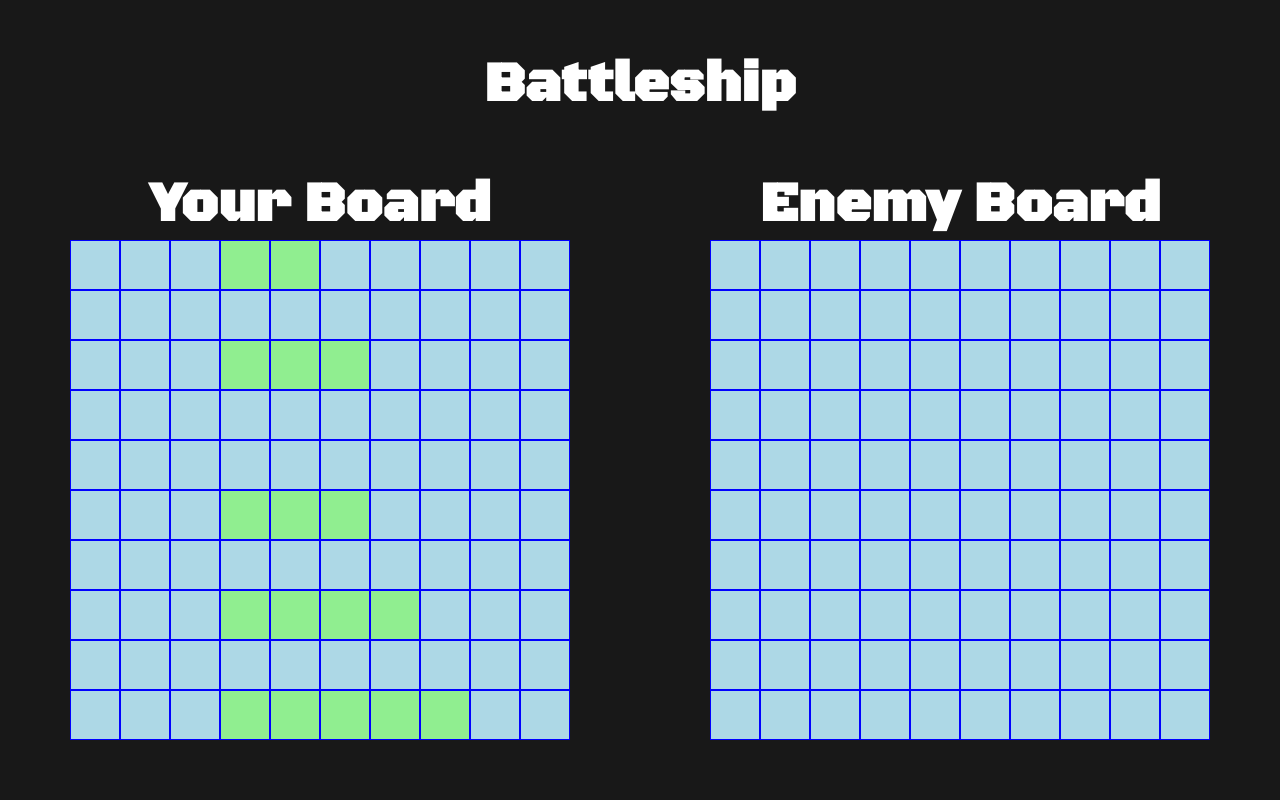
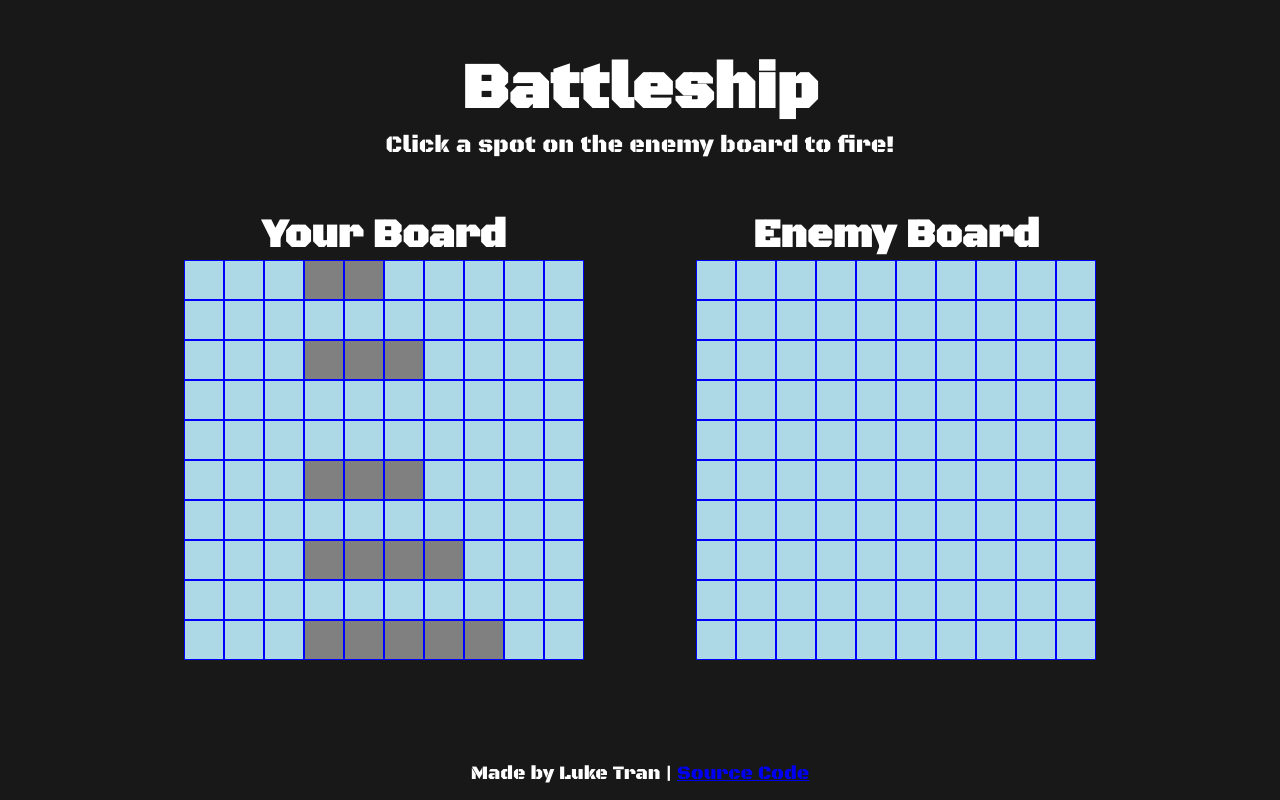
Before and after one commit to luket8032/battleship, a website built with webpack: page src/index.html in a window 1280 px wide. Both pictures are taken after a click on the button "Start Game". Built offline with nearby package versions, Linux system fonts and the light colour scheme.

Commit message:
Add instruction text and rezied elements

```diff
--- a/src/domStuff.js
+++ b/src/domStuff.js
@@ -6,9 +6,10 @@ const domStuff = () => {
         const boardGrid = document.createElement('div');
         const boardTitle = document.createElement('h1');
         boardGrid.className = 'board-container';
+        boardTitle.className = 'board-title';
         if(board.isPlayer) {
-            boardGrid.setAttribute('data-owner', 'player')
-            boardTitle.textContent = 'Your Board'
+            boardGrid.setAttribute('data-owner', 'player');
+            boardTitle.textContent = 'Your Board';
         } else {
             boardGrid.setAttribute('data-owner', 'computer');
             boardTitle.textContent = 'Enemy Board';
--- a/src/index.html
+++ b/src/index.html
@@ -12,6 +12,7 @@
             <p>Click "Start Game" to start your battle. Good luck Admiral!</p>
             <button class="start-button" id="startButton">Start Game</button>
         </div>
+        <p class="instructions" id="instructions">Click a spot on the enemy board to fire!</p>
         <div class="boards-wrapper" id="boardsWrapper"></div>
     </div>
 
@@ -24,5 +25,9 @@
             </div>
         </div>
     </div>
+
+    <div class="footer">
+        <p>Made by Luke Tran | <a href="https://github.com/luket8032/battleship">Source Code</a></p>
+    </div>
 </body>
 </html>
--- a/src/index.js
+++ b/src/index.js
@@ -9,13 +9,15 @@ const againBtn = document.getElementById('playAgain');
 const menuBtn = document.getElementById('mainMenu');
 const startScreen = document.getElementById('startScreen');
 const boardsWrapper = document.getElementById('boardsWrapper');
-const endWrapper = document.getElementById('endWrapper')
+const endWrapper = document.getElementById('endWrapper');
+const instructions = document.getElementById('instructions');
 
 game.startGame();
 
 startBtn.addEventListener('click', () => {
     startScreen.style.display = 'none';
     boardsWrapper.style.display = 'flex';
+    instructions.style.display = 'block';
 });
 
 againBtn.addEventListener('click', () => {
--- a/src/style.css
+++ b/src/style.css
@@ -9,18 +9,28 @@
 
 body {
     background-color: #181818;
+    display: flex;
+    flex-direction: column;
+    height: 100vh;
 }
 
 h1 {
     color: white;
-    font-size: 3.5em;
+    font-size: 4em;
+    text-align: center;
+}
+
+.instructions {
+    color: white;
+    display: none;
+    font-size: 1.5em;
     text-align: center;
 }
 
 .main {
     display: flex;
     flex-direction: column;
-    height: 100vh;
+    flex-grow: 1;
 }
 
 .main h1 {
@@ -30,13 +40,18 @@ h1 {
 /* Board Styles */
 .board-container {
     display: grid;
-    grid-template-columns: repeat(10, 50px);
-    grid-template-rows: repeat(10, 50px);
+    grid-template-columns: repeat(10, 40px);
+    grid-template-rows: repeat(10, 40px);
+}
+
+.board-title {
+    font-size: 2.5em;
 }
 
 .boards-wrapper {
     display: none;
     justify-content: space-around;
+    margin: 0 10% 0 10%;
 }
 
 .cell {
@@ -48,7 +63,7 @@ h1 {
 }
 
 .cell.has-ship {
-    background-color: lightgreen;
+    background-color: grey;
 }
 
 .hit {
@@ -64,6 +79,7 @@ h1 {
     border-radius: 20px;
     padding: 25px 50px;
     font-size: 2em;
+    transition: .2s;
 }
 
 .start-button:hover {
@@ -78,7 +94,6 @@ h1 {
     height: 100%;
     justify-content: center;
     position: relative;
-    top: -10%;
 }
 
 .start-screen p {
@@ -117,6 +132,7 @@ h1 {
     font-size: 1.2em;
     margin: 25px;
     padding: 15px 25px;
+    transition: .2s;
 }
 
 .end-buttons button:hover {
@@ -133,3 +149,11 @@ h1 {
     left: 50%;
     transform: translate(-50%, -50%);
 }
+
+/* Footer Styles */
+.footer {
+    color: white;
+    font-size: 1.2em;
+    text-align: center;
+    margin: 15px;
+}
```
Also changed, not shown: dist/index.html, dist/main.js.
